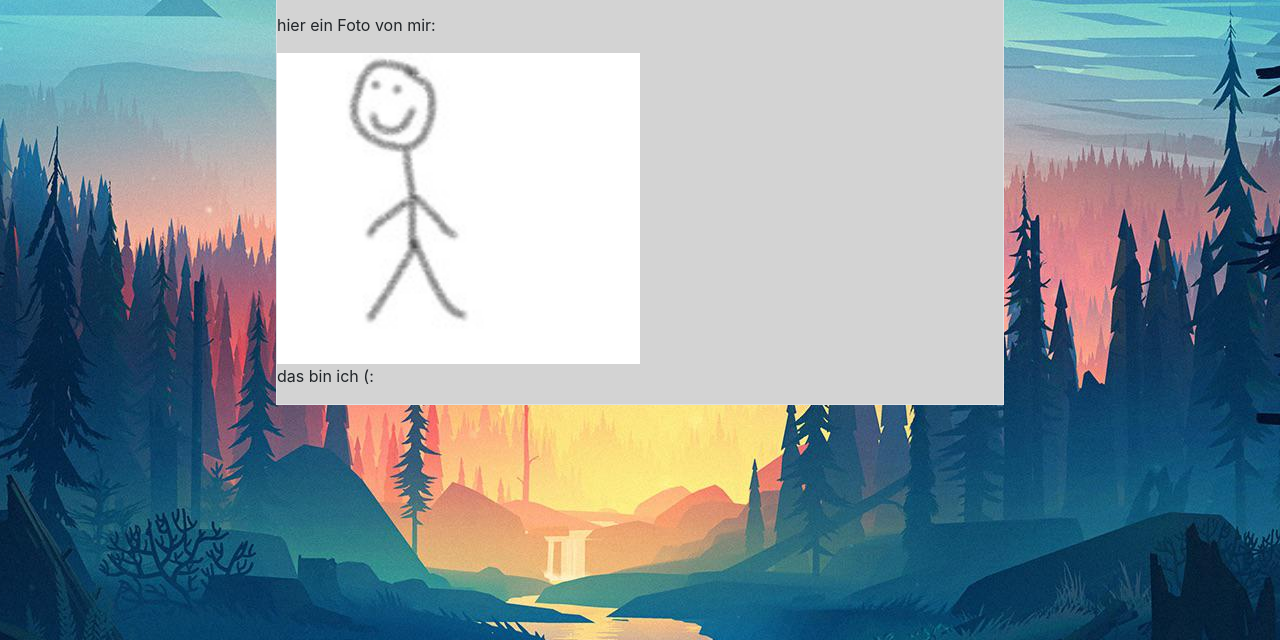
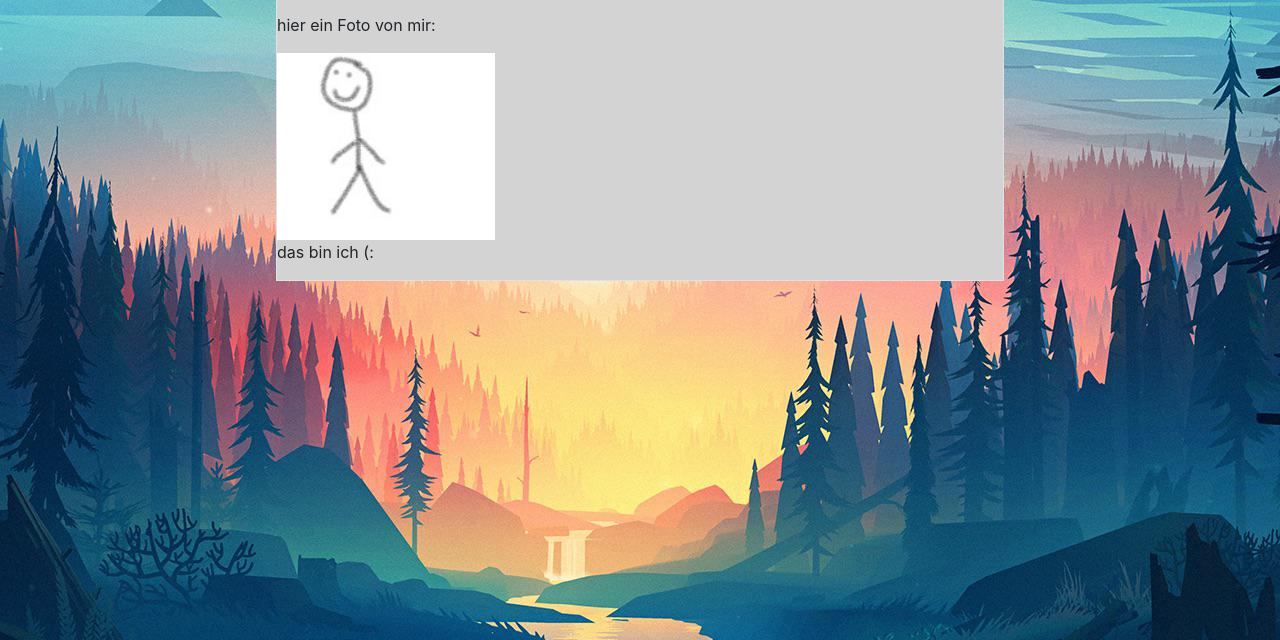
Before and after one commit to FernandoMeier/FernandoMeier.github.io, a plain HTML site: page index.html in a window 1280 px wide. Shown: the part 160-800 px from the top of the page. Drawn offline with nearby package versions, Linux system fonts and the light colour scheme.

Commit message:
Update index.html

```diff
--- a/index.html
+++ b/index.html
@@ -36,7 +36,7 @@
               <h1>Web Portfolio von Fernando</h1>
                   <p>Banane avec fromage</p>
                   <p> hier ein Foto von mir:</p>
-                  <img src="Fernando.jpg" alt="Mein Bild" width="50%" height="auto">
+                  <img src="Fernando.jpg" alt="Mein Bild" width="30%" height="auto">
                   <p>das bin ich (:</p>
             </div>
           </div>
```
